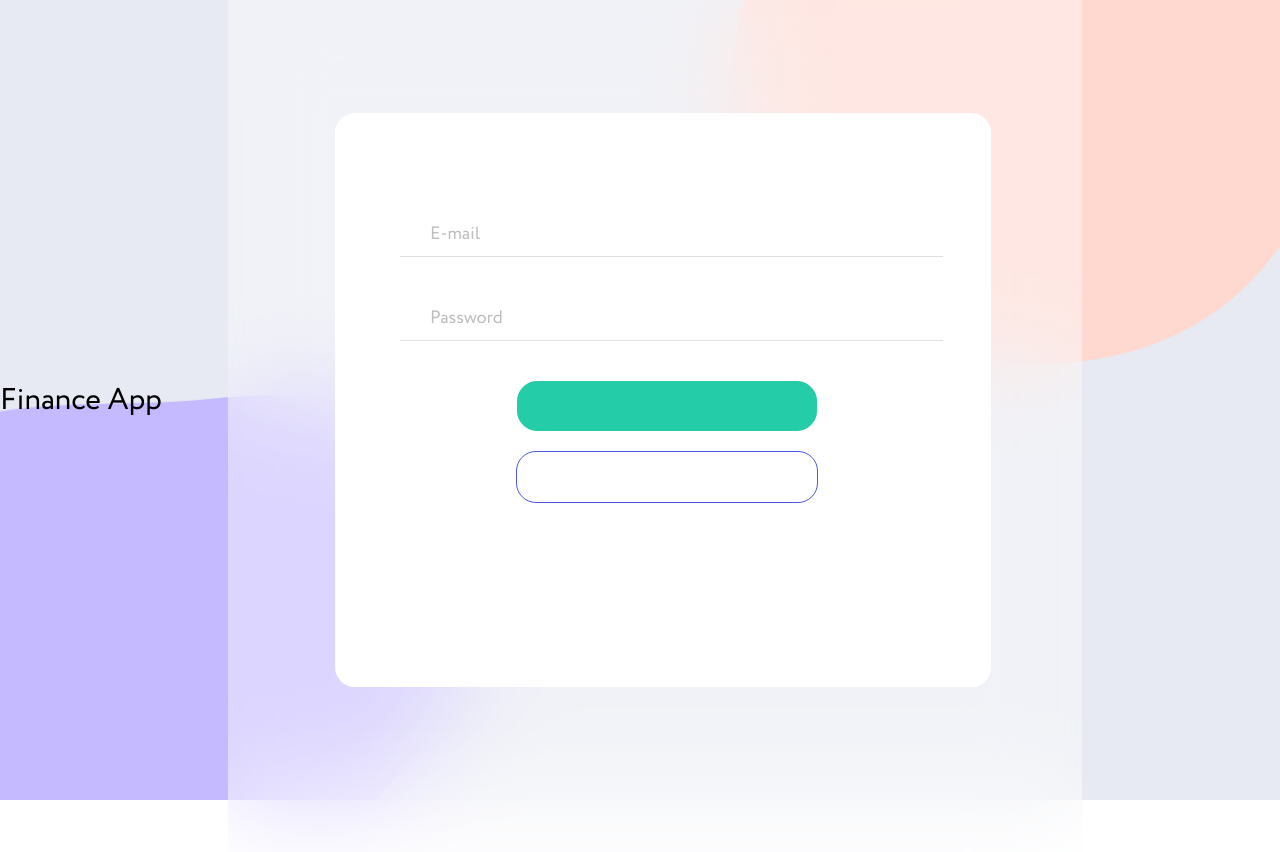
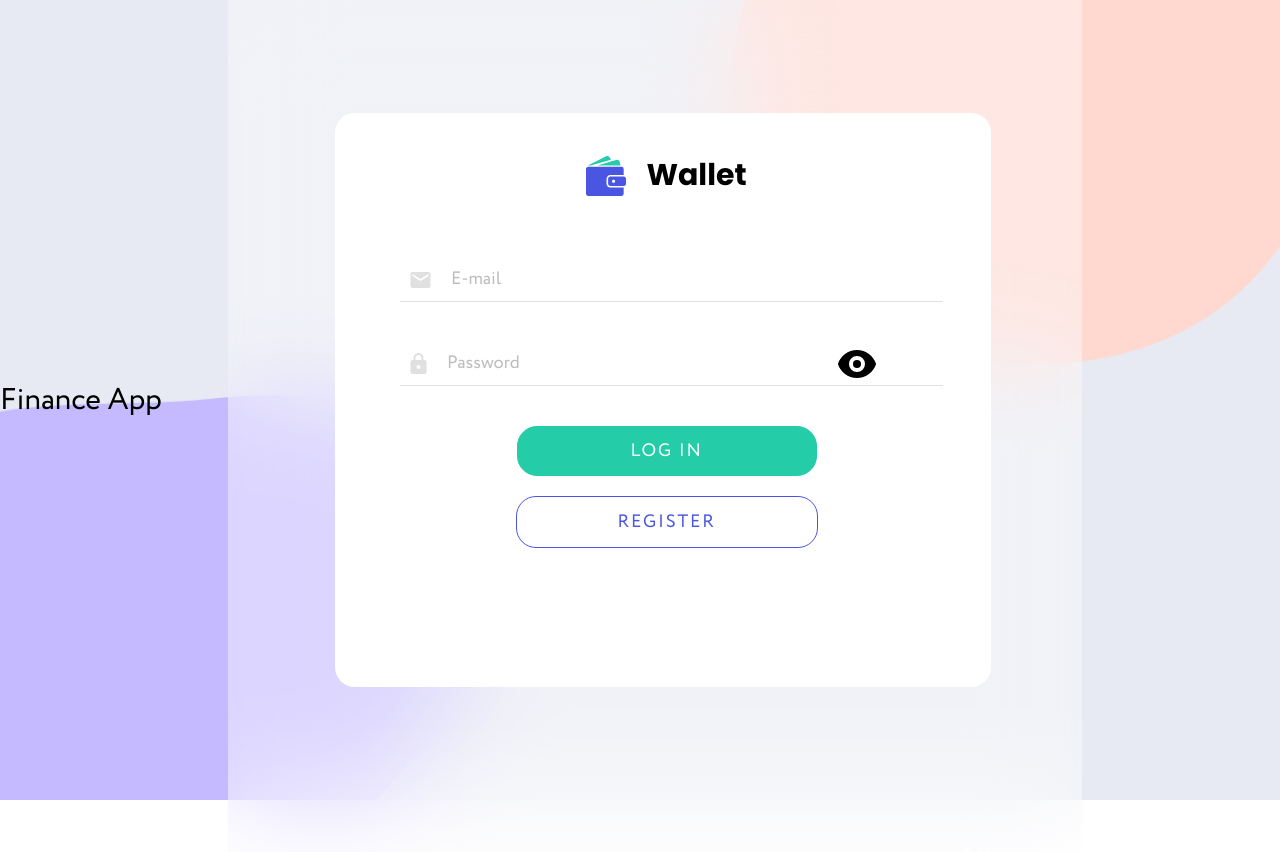
Before and after one commit to Yura-Voloshyn/wallet-front-end, a React (Create React App) app: page /wallet-front-end/login in a window 1280 px wide. Built offline with nearby package versions, Linux system fonts and the light colour scheme; the HTML template or start-up script is replaced by a standard one.

Commit message:
fixed form login, add icons

```diff
--- a/src/components/Button/StyledNavLink.jsx
+++ b/src/components/Button/StyledNavLink.jsx
@@ -1,7 +1,7 @@
 import { StyledNavLink } from './SubmitBtn.styled';
 
-const NavLink = () => {
-  return <StyledNavLink></StyledNavLink>;
+const NavLink = ({ btnText, onClick }) => {
+  return <StyledNavLink onClick={onClick}>{btnText}</StyledNavLink>;
 };
 
 export default NavLink;
--- a/src/components/Button/SubmitBtn.jsx
+++ b/src/components/Button/SubmitBtn.jsx
@@ -1,7 +1,7 @@
 import { Button } from './SubmitBtn.styled';
 
-const SubmitBtn = () => {
-  return <Button></Button>;
+const SubmitBtn = ({ btnText, onClick }) => {
+  return <Button onClick={onClick}>{btnText}</Button>;
 };
 
 export default SubmitBtn;
--- a/src/components/Button/SubmitBtn.styled.js
+++ b/src/components/Button/SubmitBtn.styled.js
@@ -1,6 +1,6 @@
 import styled from '@emotion/styled';
 import { Link } from 'react-router-dom';
-import { stylistics } from '../../theme.js';
+import { stylistics } from '../../styles/styles';
 
 export const Button = styled.button`
   display: block;
--- a/src/components/LoginForm/LoginForm.jsx
+++ b/src/components/LoginForm/LoginForm.jsx
@@ -1,39 +1,79 @@
 import { Formik, ErrorMessage } from 'formik';
+// import { useSelector } from 'react-redux';
+import { useState } from 'react';
+import schema from 'helpers';
+import { HiEyeOff, HiEye } from 'react-icons/hi';
 import SubmitBtn from 'components/Button/SubmitBtn';
 import StyledNavLink from 'components/Button/StyledNavLink';
-
+import { Logo } from 'components/Logo/Logo';
+import { ReactComponent as EmailIcon } from 'icons/email.svg';
+import { ReactComponent as PasswordIcon } from 'icons/password.svg';
+// import Spinner from 'components/Spinner';
 import {
   FormWrap,
   LogoWrap,
   StyledForm,
   Label,
   Input,
+  ErrorMsg,
 } from './LoginForm.styled';
 
-// const initialValues = {
-//   email: '',
-//   password: '',
-// };
+const initialValues = {
+  email: '',
+  password: '',
+};
 
 const LoginForm = () => {
+  const [isHidePassword, setIsHidePassword] = useState(true);
+  // const { isLoading } = useSelector(state => state.auth);
+
+  // const dispatch = useDispatch();
+  const handleSubmit = (values, { resetForm }) => {
+    // dispatch(userLogin(values));
+    resetForm();
+  };
+
   return (
     <FormWrap>
-      <LogoWrap></LogoWrap>
-      <Formik>
+      {/* {isLoading && <Spinner />} */}
+      <LogoWrap>
+        <Logo />
+      </LogoWrap>
+      <Formik
+        initialValues={initialValues}
+        onSubmit={handleSubmit}
+        validationSchema={schema.login}
+      >
         <StyledForm autoComplete="off">
           <Label>
+            <EmailIcon />
             <Input type="email" name="email" placeholder="E-mail" />
-            <ErrorMessage name="email" />
+            <ErrorMessage
+              name="email"
+              render={msg => <ErrorMsg>{msg}</ErrorMsg>}
+            />
           </Label>
           <Label>
-            <Input name="password" placeholder="Password" />
-
-            <ErrorMessage name="password" />
+            <PasswordIcon />
+            <Input
+              type={isHidePassword ? 'password' : 'text'}
+              name="password"
+              placeholder="Password"
+            />
+            {isHidePassword ? (
+              <HiEye onClick={() => setIsHidePassword(false)} />
+            ) : (
+              <HiEyeOff onClick={() => setIsHidePassword(true)} />
+            )}
+            <ErrorMessage
+              name="password"
+              render={msg => <ErrorMsg>{msg}</ErrorMsg>}
+            />
           </Label>
-          <SubmitBtn type="submit">log in</SubmitBtn>
+          <SubmitBtn btnText={'log in'} />
         </StyledForm>
       </Formik>
-      <StyledNavLink to="/register">register</StyledNavLink>
+      <StyledNavLink to="/register" btnText={'register'} />
     </FormWrap>
   );
 };
--- a/src/components/LoginForm/LoginForm.styled.js
+++ b/src/components/LoginForm/LoginForm.styled.js
@@ -1,6 +1,6 @@
 import styled from '@emotion/styled';
 import { Form, Field } from 'formik';
-import { stylistics } from 'styles/styles';
+import { stylistics } from '../../styles/styles';
 
 export const FormWrap = styled.div`
   width: 320px;
--- a/src/components/app/App.jsx
+++ b/src/components/app/App.jsx
@@ -5,7 +5,6 @@ const App = () => {
   return (
     <AppWrapper>
       <LoginPage />
-
     </AppWrapper>
   );
 };
--- a/src/components/app/App.styled.jsx
+++ b/src/components/app/App.styled.jsx
@@ -1,7 +1,7 @@
 import styled from '@emotion/styled';
 import backgroundBot from '../../images/background/Ellipse1.png';
 import backgroundTop from '../../images/background/Ellipse2.png';
-import { stylistics } from '../../theme.js';
+import { stylistics } from '../../styles/styles';
 
 export const AppWrapper = styled.div`
   height: 100vh;
--- a/src/helpers/formValidation.js
+++ b/src/helpers/formValidation.js
@@ -1,23 +1,23 @@
 import * as yup from 'yup';
 
 const schema = {
-  register: yup.object().shape({
-    email: yup.string().email('Invalid email').required(),
-    password: yup
-      .string()
-      .min(6, 'Minimun 6 characters')
-      .max(12, 'Maximum 12 characters')
-      .required('Required'),
-    confirmPassword: yup
-      .string()
-      .oneOf([yup.ref('password')], 'Password do not match')
-      .required(),
-    name: yup
-      .string()
-      .min(1, 'Minimun 1 characters')
-      .max(12, 'Maximum 12 characters')
-      .required('Required'),
-  }),
+  // register: yup.object().shape({
+  //   email: yup.string().email('Invalid email').required(),
+  //   password: yup
+  //     .string()
+  //     .min(6, 'Minimun 6 characters')
+  //     .max(12, 'Maximum 12 characters')
+  //     .required('Required'),
+  //   confirmPassword: yup
+  //     .string()
+  //     .oneOf([yup.ref('password')], 'Password do not match')
+  //     .required(),
+  //   name: yup
+  //     .string()
+  //     .min(1, 'Minimun 1 characters')
+  //     .max(12, 'Maximum 12 characters')
+  //     .required('Required'),
+  // }),
   login: yup.object().shape({
     email: yup.string().email('Invalid email').required(),
     password: yup.string().required('Required'),
--- a/src/pages/LoginPage/LoginPage.styled.jsx
+++ b/src/pages/LoginPage/LoginPage.styled.jsx
@@ -1,5 +1,5 @@
 import styled from '@emotion/styled';
-import { stylistics } from 'styles/styles';
+import { stylistics } from '../../styles/styles';
 
 export const Container = styled.div`
   margin: 0 auto;
--- a/src/theme.js
+++ /dev/null
@@ -1,47 +0,0 @@
-export const stylistics = {
-  colors: {
-    mainBg: '#FFFFFF',
-    secondBg: 'rgba(255, 255, 255, 0.4)',
-    loginPageBg: '#E7EAF2',
-    primaryText: '#000000',
-    secondaryText: '#BDBDBD',
-    secondaryGreyText: '#A6A6A6',
-    secondaryLightText: '#E0E0E0',
-    lightTextBtn: '#FFFFFF',
-    primaryBgBtn: '#24CCA7',
-    hoverBgBtn: '#2be2ba',
-    secondaryTextBtn: '#4A56E2',
-    secondaryBgBtn: 'transparent',
-    navIconBg: '#4A56E2',
-    navIconActiveBg: '#6E78E8',
-    expenseColor: '#FF6596',
-    basicExpens: '#FED057',
-    productsExpens: '#FFD8D0',
-    carExpens: '#FD9498',
-    selfCareExpens: '#C5BAFF',
-    childCareExpens: '#6E78E8',
-    houseExpens: '#4A56E2',
-    educationExpens: '#81E1FF',
-    leisureExpens: '#24CCA7',
-    otherExpens: '#00AD84',
-  },
-  fonts: {
-    body: 'Circe-Regular, sans-serif',
-    bodyBold: 'Circe-Bold, sans-serif',
-    heading: 'Poppins-Regular, sans-serif',
-    headingBold: 'Poppins-Bold, sans-serif',
-  },
-  fontSizes: {
-    xs: '12px',
-    s: '16px',
-    m: '18px',
-    l: '30px',
-  },
-  lineHeights: {
-    body: 1.5,
-  },
-  fontWeights: {
-    normal: 400,
-    bold: 700,
-  },
-};
```
